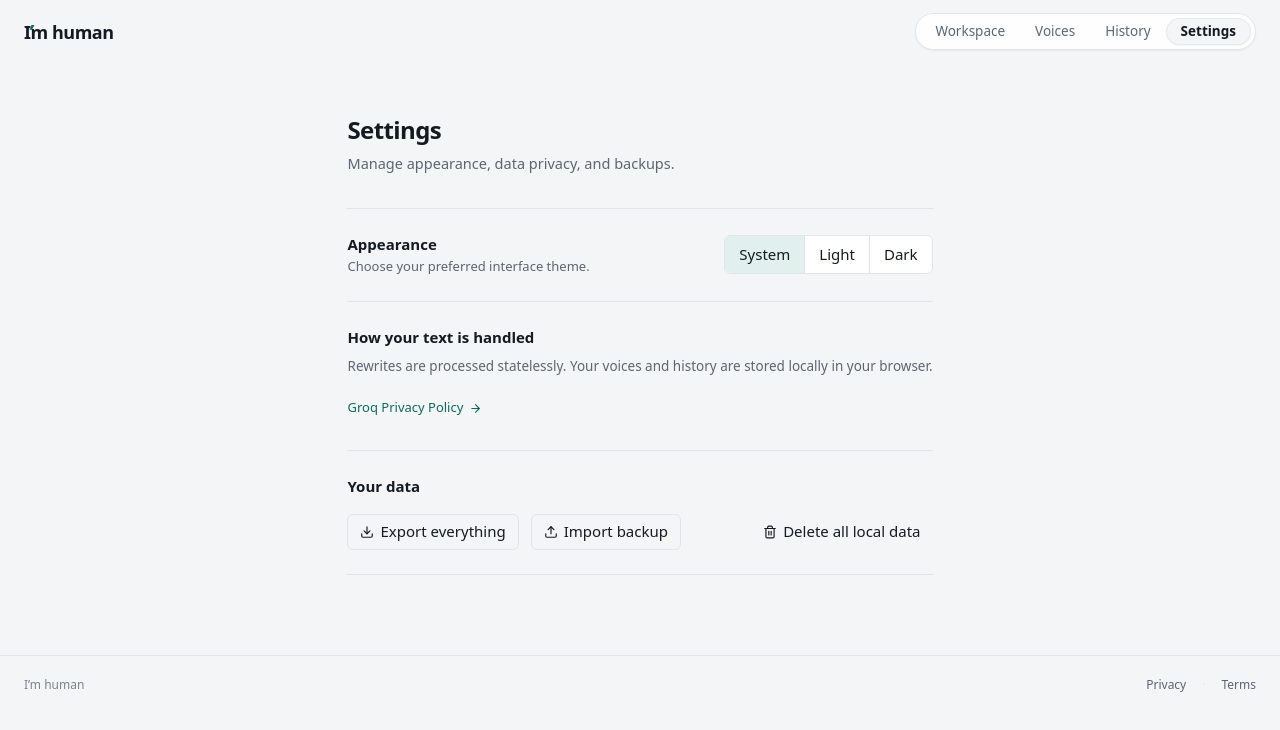
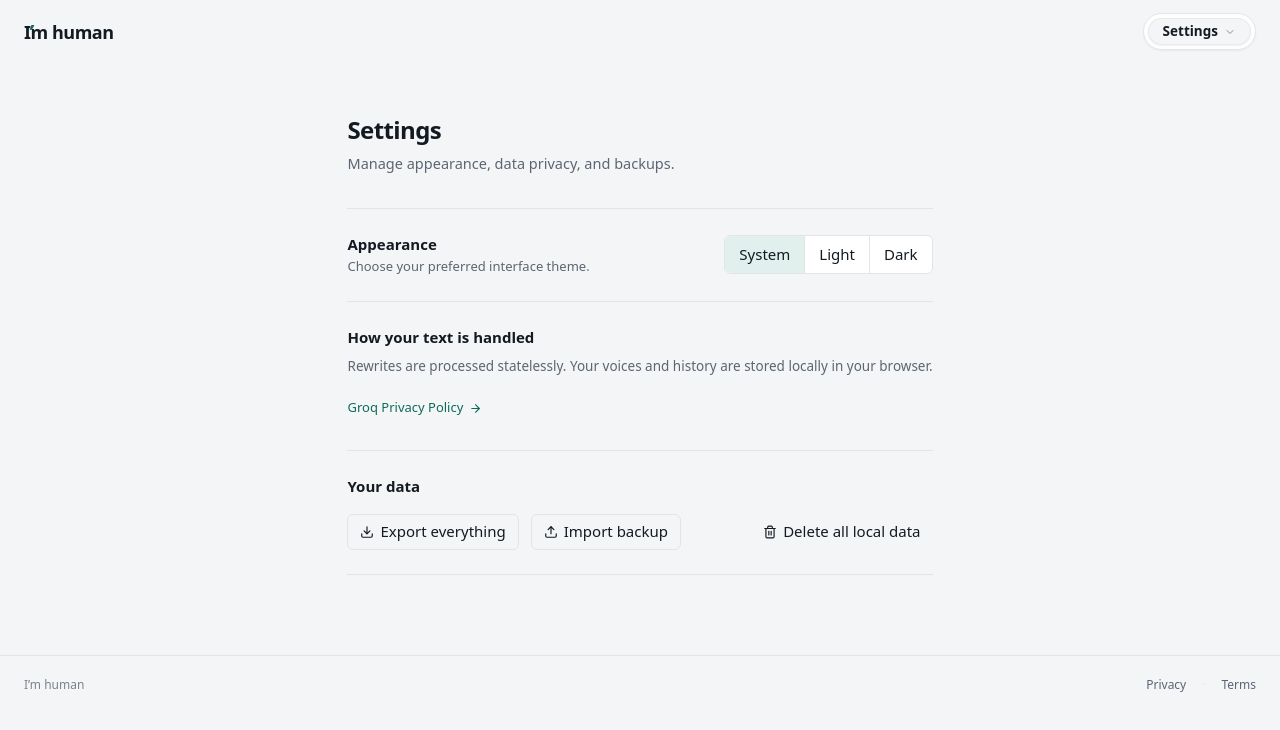
Before and after one commit to Ezra-creator/I-am-human, a Next.js app: page /settings in a window 1280 px wide. Shown: the top 730 px of the page. Built offline with nearby package versions, Linux system fonts and the light colour scheme.

Commit message:
feat(shell): make navigation pill compact by default and expand on hover/focus

```diff
--- a/src/components/shell/header.tsx
+++ b/src/components/shell/header.tsx
@@ -1,7 +1,9 @@
 "use client";
 
+import * as React from "react";
 import Link from "next/link";
 import { usePathname } from "next/navigation";
+import { ChevronDown } from "lucide-react";
 import { Brand } from "./brand";
 import { cn } from "@/lib/utils";
 
@@ -14,6 +16,46 @@ const NAV_ITEMS = [
 
 export function Header() {
   const pathname = usePathname();
+  const [isHovered, setIsHovered] = React.useState(false);
+  const [isFocused, setIsFocused] = React.useState(false);
+  const closeTimerRef = React.useRef<ReturnType<typeof setTimeout> | null>(null);
+
+  React.useEffect(() => {
+    return () => {
+      if (closeTimerRef.current) clearTimeout(closeTimerRef.current);
+    };
+  }, []);
+
+  const handleMouseEnter = () => {
+    if (closeTimerRef.current) clearTimeout(closeTimerRef.current);
+    setIsHovered(true);
+  };
+
+  const handleMouseLeave = () => {
+    closeTimerRef.current = setTimeout(() => {
+      setIsHovered(false);
+    }, 180);
+  };
+
+  const handleFocusCapture = () => {
+    if (closeTimerRef.current) clearTimeout(closeTimerRef.current);
+    setIsFocused(true);
+  };
+
+  const handleBlurCapture = (e: React.FocusEvent<HTMLElement>) => {
+    if (!e.currentTarget.contains(e.relatedTarget as Node | null)) {
+      setIsFocused(false);
+    }
+  };
+
+  const isExpanded = isHovered || isFocused;
+
+  // Check if any nav item is active
+  const isAnyActive = NAV_ITEMS.some((item) =>
+    item.href === "/"
+      ? pathname === "/"
+      : pathname === item.href || pathname?.startsWith(`${item.href}/`)
+  );
 
   return (
     <header className="w-full h-16 border-b border-transparent">
@@ -24,25 +66,66 @@ export function Header() {
         <div className="hidden min-[681px]:flex items-center">
           <nav
             aria-label="Primary"
-            className="flex items-center p-1 rounded-full bg-panel/90 border border-line backdrop-blur-xs shadow-xs font-ui text-[13px] sm:text-[13.5px]"
+            onMouseEnter={handleMouseEnter}
+            onMouseLeave={handleMouseLeave}
+            onFocusCapture={handleFocusCapture}
+            onBlurCapture={handleBlurCapture}
+            className={cn(
+              "flex items-center p-1 rounded-full bg-panel/90 border border-line backdrop-blur-xs shadow-xs font-ui text-[13px] sm:text-[13.5px]",
+              "transition-all duration-300 ease-[cubic-bezier(0.16,1,0.3,1)]"
+            )}
           >
             {NAV_ITEMS.map((item) => {
-              const isActive =
+              const isMatched =
                 item.href === "/"
                   ? pathname === "/"
                   : pathname === item.href || pathname?.startsWith(`${item.href}/`);
+              const isActive = isMatched || (!isAnyActive && item.href === "/");
+
+              if (isActive) {
+                return (
+                  <Link
+                    key={item.href}
+                    href={item.href}
+                    aria-current="page"
+                    onClick={() => {
+                      setIsHovered(false);
+                      setIsFocused(false);
+                    }}
+                    className={cn(
+                      "px-3.5 py-1.5 rounded-full transition-all duration-200 select-none font-semibold leading-none whitespace-nowrap",
+                      "text-ink bg-bg shadow-xs border border-line/70 flex items-center gap-1.5 shrink-0",
+                      "focus-visible:outline-2 focus-visible:outline-accent focus-visible:outline-offset-1"
+                    )}
+                  >
+                    <span>{item.label}</span>
+                    <ChevronDown
+                      size={12}
+                      aria-hidden="true"
+                      className={cn(
+                        "transition-all duration-200 text-muted shrink-0",
+                        isExpanded ? "w-0 opacity-0 -mr-1" : "w-3 opacity-70"
+                      )}
+                    />
+                  </Link>
+                );
+              }
 
               return (
                 <Link
                   key={item.href}
                   href={item.href}
-                  aria-current={isActive ? "page" : undefined}
+                  tabIndex={isExpanded ? 0 : -1}
+                  onClick={() => {
+                    setIsHovered(false);
+                    setIsFocused(false);
+                  }}
                   className={cn(
-                    "px-3.5 py-1.5 rounded-full transition-all duration-150 select-none font-medium leading-none",
+                    "transition-all duration-300 ease-[cubic-bezier(0.16,1,0.3,1)] select-none font-medium leading-none whitespace-nowrap overflow-hidden",
                     "focus-visible:outline-2 focus-visible:outline-accent focus-visible:outline-offset-1",
-                    isActive
-                      ? "text-ink bg-bg shadow-xs border border-line/70 font-semibold"
-                      : "text-muted hover:text-ink hover:bg-bg/40 border border-transparent"
+                    isExpanded
+                      ? "max-w-[120px] opacity-100 px-3.5 py-1.5 rounded-full text-muted hover:text-ink hover:bg-bg/40 border border-transparent pointer-events-auto"
+                      : "max-w-0 opacity-0 px-0 py-1.5 pointer-events-none border-0"
                   )}
                 >
                   {item.label}
```
